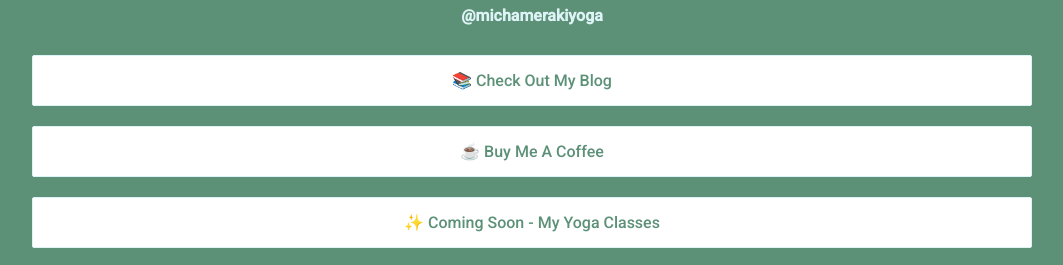
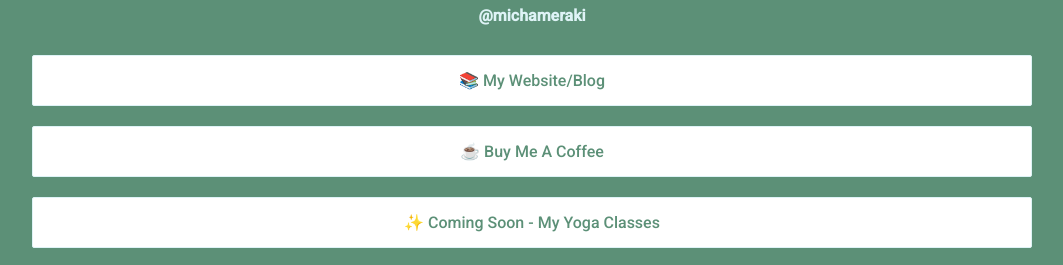
Before and after one commit to michellevdb/linkinbio, a plain HTML site: page index.html in a window 1280 px wide. Shown: the part 200-465 px from the top of the page, without its empty margins (108-1171 px from the left). Drawn offline with Linux system fonts and the light colour scheme.

Commit message:
name change

```diff
--- a/index.html
+++ b/index.html
@@ -45,7 +45,7 @@
 				rel="noopener noreferrer"
 				class="ig-link"
 			>
-				@michamerakiyoga
+				@michameraki
 			</a>
 			<div class="link-list">
 				<a
@@ -54,7 +54,7 @@
 					rel="noopener noreferrer"
 				>
 					<div class="link-list-item light">
-						📚 Check Out My Blog
+						📚 My Website/Blog
 					</div>
 				</a>
 				<a
```
